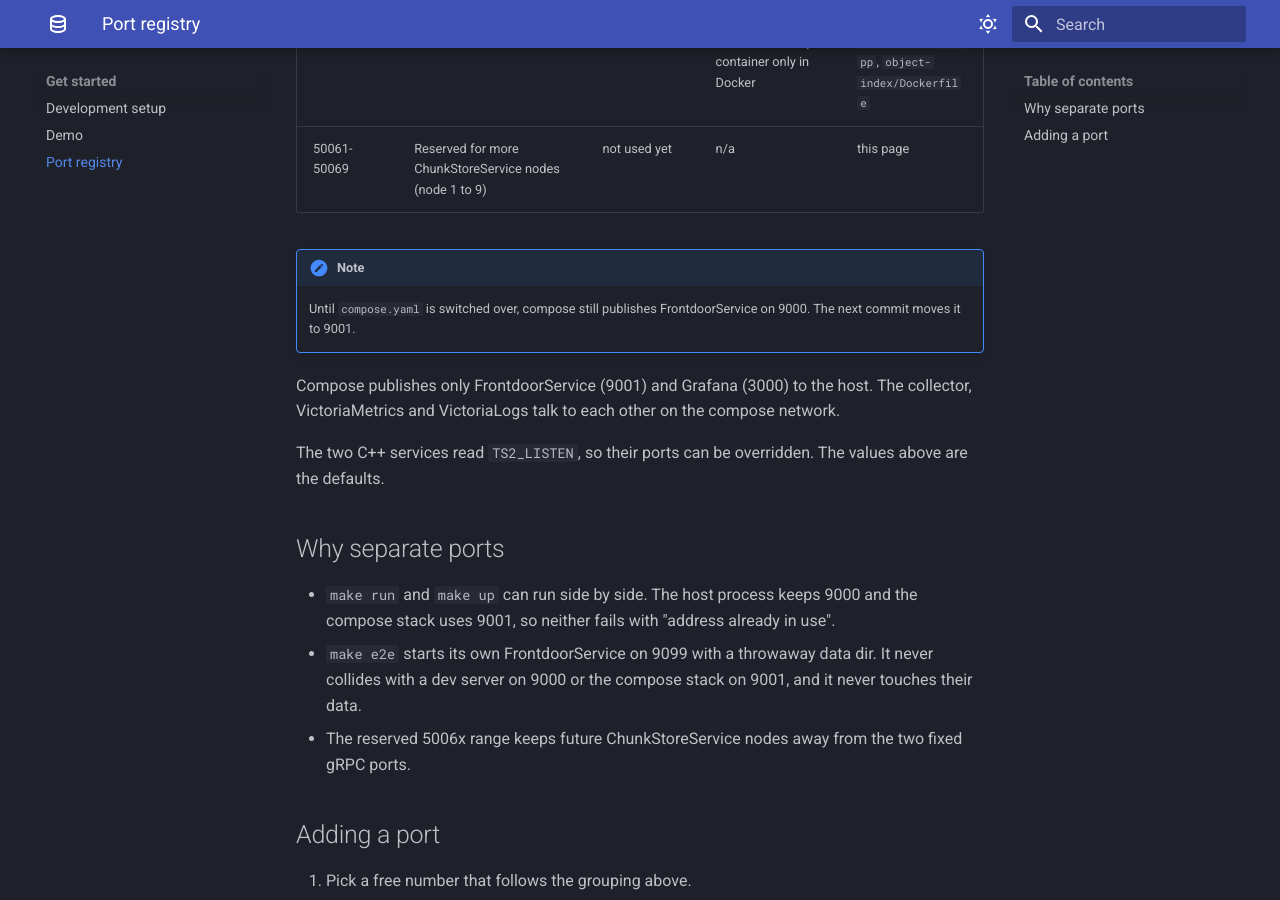
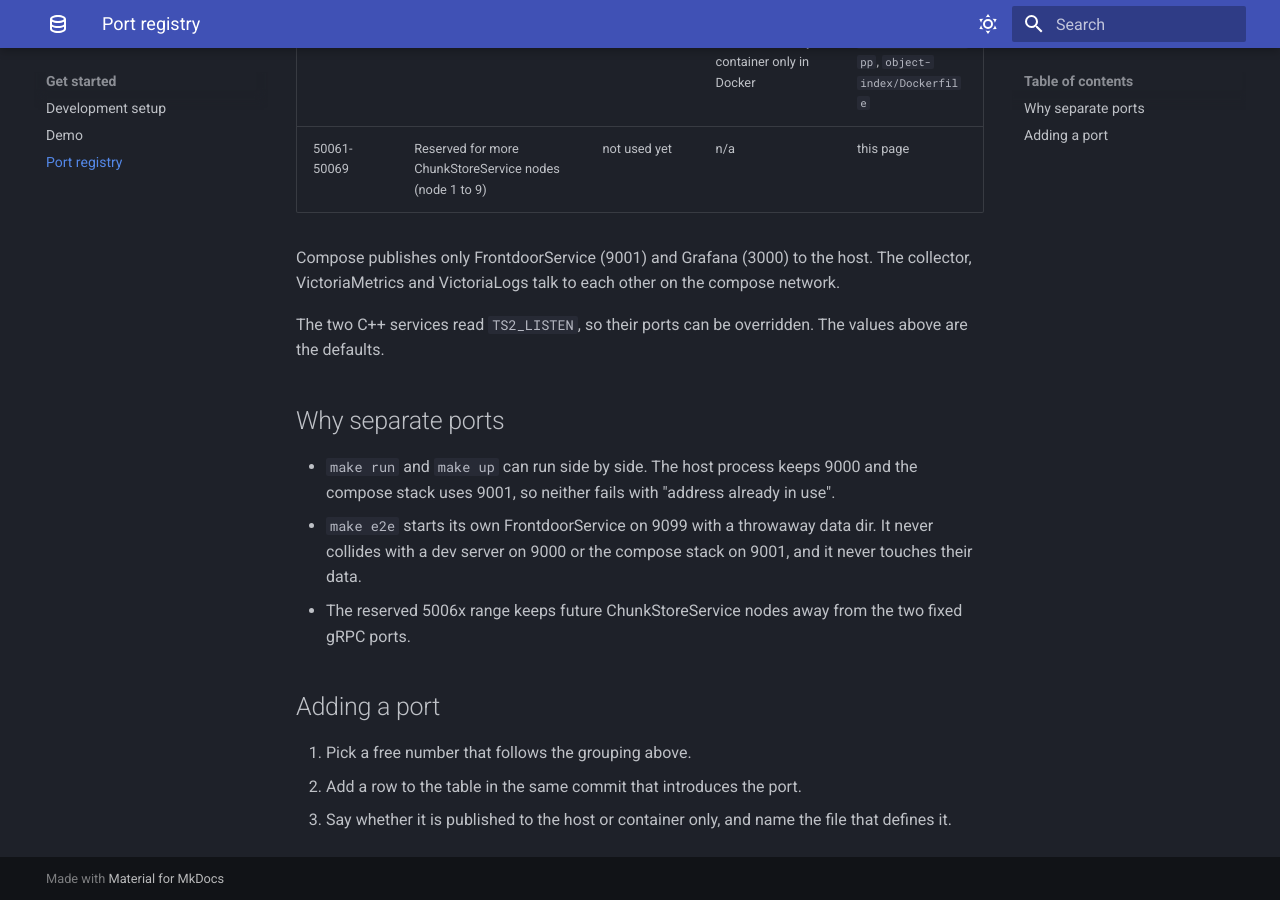
Before and after one commit to pratikSethi/toy-storage-service, an MkDocs documentation site: the page built from docs/ports.md, in a window 1280 px wide and 900 px high, scrolled down 1247 px. Built offline with MkDocs 1.6.1 and Material for MkDocs 9.7.7, drawn with Linux system fonts in a browser that asks for light colours.

Commit message:
compose: publish FrontdoorService on host port 9001

```diff
--- a/docs/ports.md
+++ b/docs/ports.md
@@ -17,9 +17,6 @@ Every port TS2 uses, in one place. **Rule: a new port goes in this table in the
 | 50052 | ObjectIndexService gRPC | built binary, or its container | host `127.0.0.1` when run directly, container only in Docker | `object-index/src/main.cpp`, `object-index/Dockerfile` |
 | 50061-50069 | Reserved for more ChunkStoreService nodes (node 1 to 9) | not used yet | n/a | this page |
 
-!!! note
-    Until `compose.yaml` is switched over, compose still publishes FrontdoorService on 9000. The next commit moves it to 9001.
-
 Compose publishes only FrontdoorService (9001) and Grafana (3000) to the host. The collector, VictoriaMetrics and VictoriaLogs talk to each other on the compose network.
 
 The two C++ services read `TS2_LISTEN`, so their ports can be overridden. The values above are the defaults.
```
Also changed, not shown: README.md (+1 -1 lines), deploy/compose/README.md (+2 -2 lines), docs/demo.md (+1 -1 lines), docs/index.md (+1 -0 lines), 2 other files.
